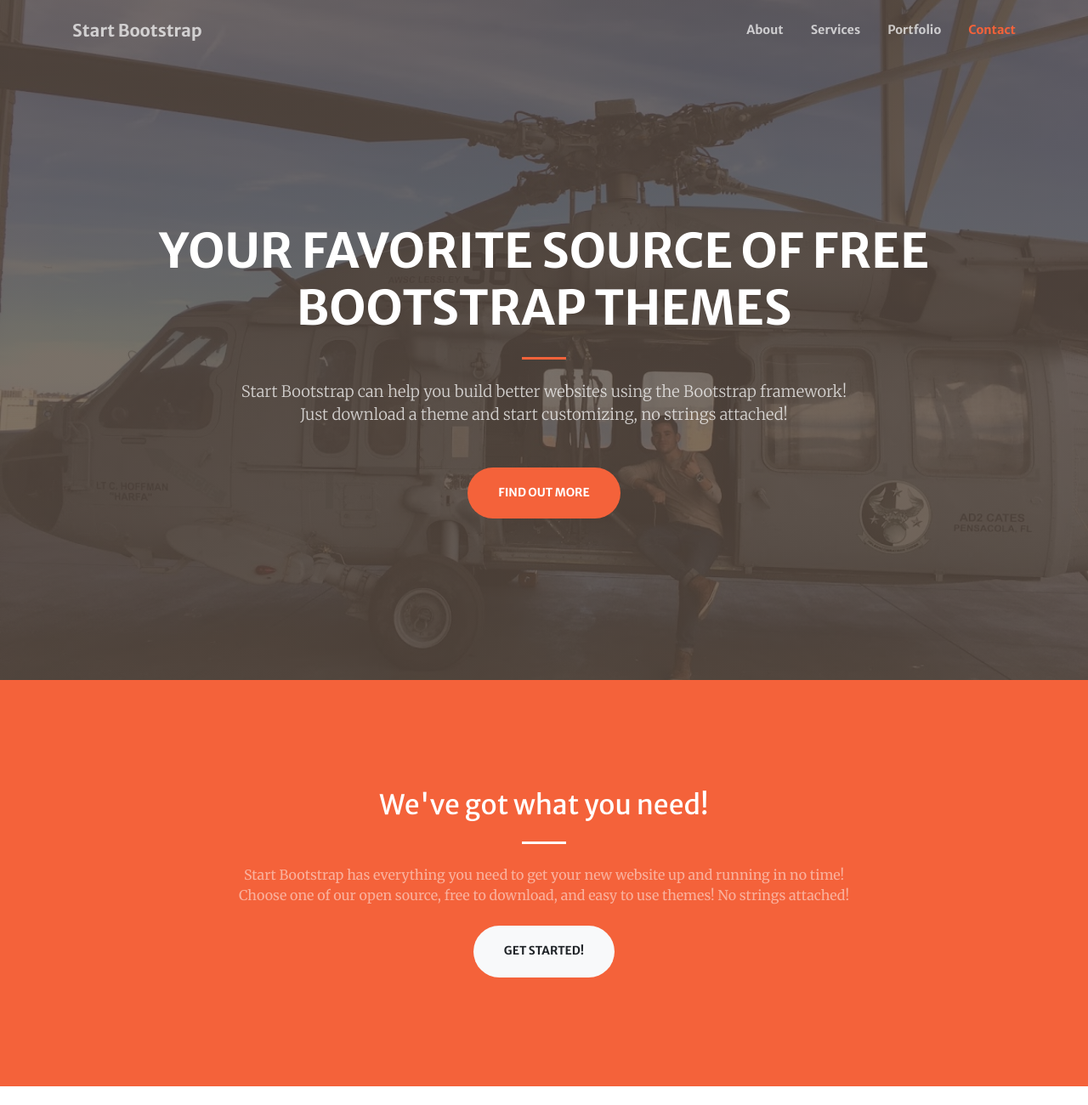
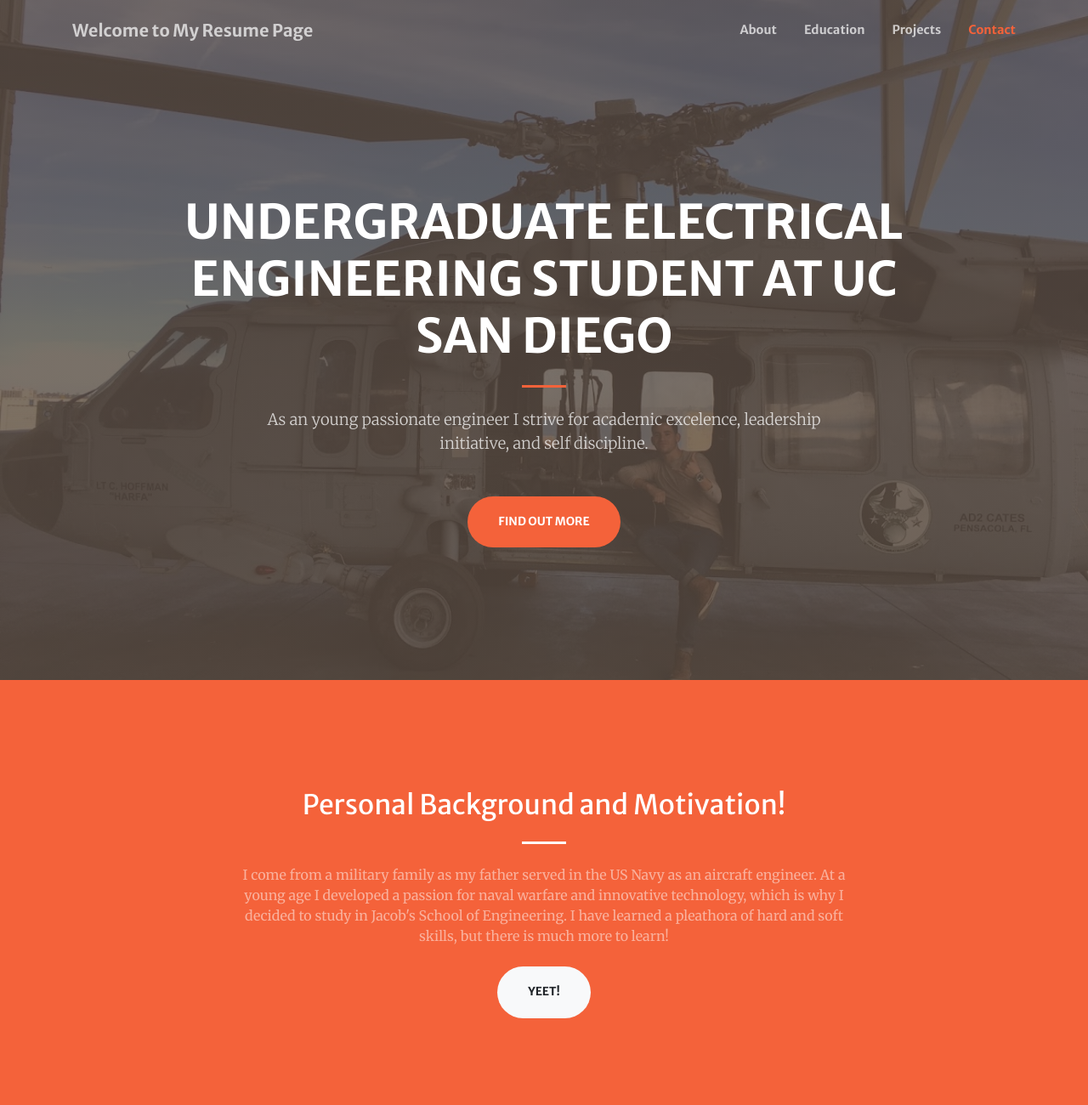
Before and after one commit to UIOrozco/IO_Resume, a website with bundled scripts: page index.html in a window 1280 px wide. Shown: the top 1300 px of the page at 85% size. Built offline with nearby package versions, Linux system fonts and the light colour scheme.

Commit message:
Update index.html

```diff
--- a/index.html
+++ b/index.html
@@ -8,7 +8,7 @@
   <meta name="description" content="">
   <meta name="author" content="">
 
-  <title>Creative - Start Bootstrap Theme</title>
+  <title>Creative - My Resume Page</title>
 
   <!-- Font Awesome Icons -->
   <link href="vendor/fontawesome-free/css/all.min.css" rel="stylesheet" type="text/css">
@@ -30,7 +30,7 @@
   <!-- Navigation -->
   <nav class="navbar navbar-expand-lg navbar-light fixed-top py-3" id="mainNav">
     <div class="container">
-      <a class="navbar-brand js-scroll-trigger" href="#page-top">Start Bootstrap</a>
+      <a class="navbar-brand js-scroll-trigger" href="#page-top">Welcome to My Resume Page</a>
       <button class="navbar-toggler navbar-toggler-right" type="button" data-toggle="collapse" data-target="#navbarResponsive" aria-controls="navbarResponsive" aria-expanded="false" aria-label="Toggle navigation">
         <span class="navbar-toggler-icon"></span>
       </button>
@@ -40,10 +40,10 @@
             <a class="nav-link js-scroll-trigger" href="#about">About</a>
           </li>
           <li class="nav-item">
-            <a class="nav-link js-scroll-trigger" href="#services">Services</a>
+            <a class="nav-link js-scroll-trigger" href="#services">Education</a>
           </li>
           <li class="nav-item">
-            <a class="nav-link js-scroll-trigger" href="#portfolio">Portfolio</a>
+            <a class="nav-link js-scroll-trigger" href="#portfolio">Projects</a>
           </li>
           <li class="nav-item">
             <a class="nav-link js-scroll-trigger" href="#contact">Contact</a>
@@ -58,11 +58,11 @@
     <div class="container h-100">
       <div class="row h-100 align-items-center justify-content-center text-center">
         <div class="col-lg-10 align-self-end">
-          <h1 class="text-uppercase text-white font-weight-bold">Your Favorite Source of Free Bootstrap Themes</h1>
+          <h1 class="text-uppercase text-white font-weight-bold">Undergraduate Electrical Engineering Student at UC San Diego</h1>
           <hr class="divider my-4">
         </div>
         <div class="col-lg-8 align-self-baseline">
-          <p class="text-white-75 font-weight-light mb-5">Start Bootstrap can help you build better websites using the Bootstrap framework! Just download a theme and start customizing, no strings attached!</p>
+          <p class="text-white-75 font-weight-light mb-5"> As an young passionate engineer I strive for academic excelence, leadership initiative, and self discipline.  </p>
           <a class="btn btn-primary btn-xl js-scroll-trigger" href="#about">Find Out More</a>
         </div>
       </div>
@@ -74,10 +74,10 @@
     <div class="container">
       <div class="row justify-content-center">
         <div class="col-lg-8 text-center">
-          <h2 class="text-white mt-0">We've got what you need!</h2>
+          <h2 class="text-white mt-0">Personal Background and Motivation!</h2>
           <hr class="divider light my-4">
-          <p class="text-white-50 mb-4">Start Bootstrap has everything you need to get your new website up and running in no time! Choose one of our open source, free to download, and easy to use themes! No strings attached!</p>
-          <a class="btn btn-light btn-xl js-scroll-trigger" href="#services">Get Started!</a>
+          <p class="text-white-50 mb-4">I come from a military family as my father served in the US Navy as an aircraft engineer. At a young age I developed a passion for naval warfare and innovative technology, which is why I decided to study in Jacob's School of Engineering. I have learned a pleathora of hard and soft skills, but there is much more to learn!</p>
+          <a class="btn btn-light btn-xl js-scroll-trigger" href="#services">Yeet!</a>
         </div>
       </div>
     </div>
```
